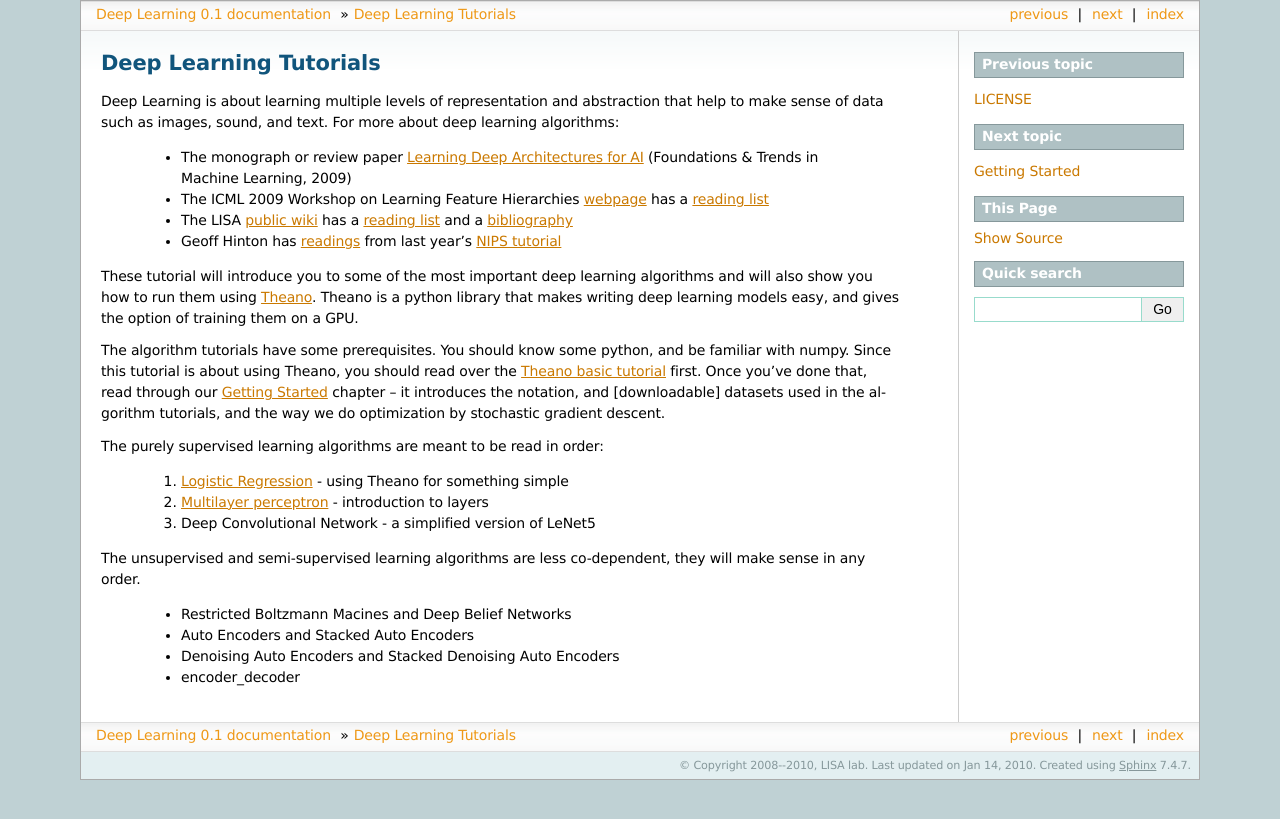
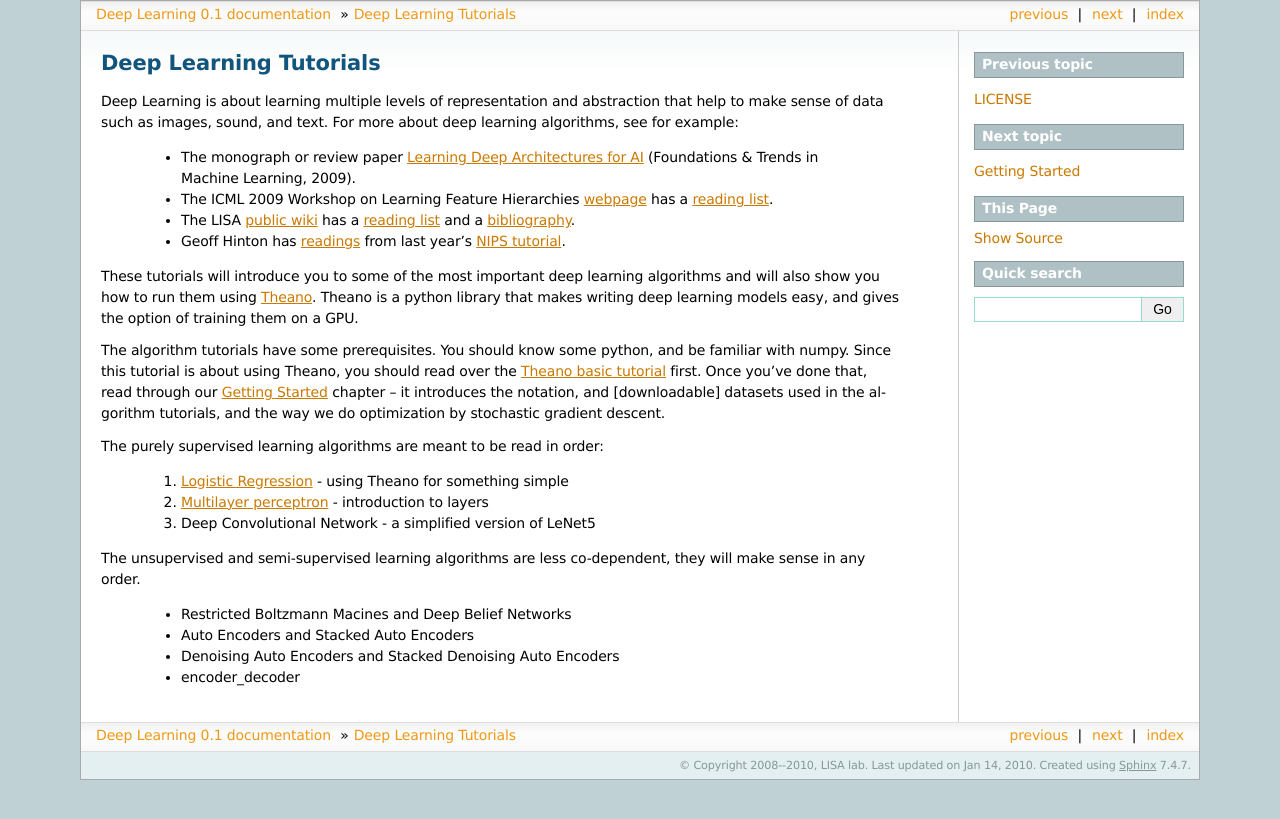
Before and after one commit to lisa-lab/DeepLearningTutorials, a Sphinx documentation site: the page built from doc/intro.txt, in a window 1280 px wide. Shown: the top 819 px of the page. Built offline with Sphinx 7.4.7, drawn with Linux system fonts in a browser that asks for light colours; formulas are drawn with MathJax 3; pages that are not in the unit, such as notebooks, are missing from menus.

Commit message:
minor presentation fixes

```diff
--- a/doc/intro.txt
+++ b/doc/intro.txt
@@ -5,14 +5,14 @@ Deep Learning Tutorials
 Deep Learning is about learning multiple levels of representation
 and abstraction that help to
 make sense of data such as images, sound, and text.
-For more about deep learning algorithms:
+For more about deep learning algorithms, see for example:
 
- - The monograph or review paper `Learning Deep Architectures for AI <http://www.iro.umontreal.ca/~lisa/publications2/index.php/publications/show/239>`_ (Foundations & Trends in Machine Learning, 2009)
- - The ICML 2009 Workshop on Learning Feature Hierarchies `webpage <http://www.cs.toronto.edu/~rsalakhu/deeplearning/index.html>`_ has a `reading list <http://www.cs.toronto.edu/~rsalakhu/deeplearning/references.html>`_
- - The LISA `public wiki <http://www.iro.umontreal.ca/~lisa/twiki/bin/view.cgi/Public/WebHome>`_ has a `reading list <http://www.iro.umontreal.ca/~lisa/twiki/bin/view.cgi/Public/ReadingOnDeepNetworks>`_ and a `bibliography <http://www.iro.umontreal.ca/~lisa/twiki/bin/view.cgi/Public/DeepNetworksBibliography>`_
- - Geoff Hinton has `readings <http://www.cs.toronto.edu/~hinton/deeprefs.html>`_ from last year's `NIPS tutorial <http://videolectures.net/jul09_hinton_deeplearn/>`_
+ - The monograph or review paper `Learning Deep Architectures for AI <http://www.iro.umontreal.ca/~lisa/publications2/index.php/publications/show/239>`_ (Foundations & Trends in Machine Learning, 2009).
+ - The ICML 2009 Workshop on Learning Feature Hierarchies `webpage <http://www.cs.toronto.edu/~rsalakhu/deeplearning/index.html>`_ has a `reading list <http://www.cs.toronto.edu/~rsalakhu/deeplearning/references.html>`_.
+ - The LISA `public wiki <http://www.iro.umontreal.ca/~lisa/twiki/bin/view.cgi/Public/WebHome>`_ has a `reading list <http://www.iro.umontreal.ca/~lisa/twiki/bin/view.cgi/Public/ReadingOnDeepNetworks>`_ and a `bibliography <http://www.iro.umontreal.ca/~lisa/twiki/bin/view.cgi/Public/DeepNetworksBibliography>`_.
+ - Geoff Hinton has `readings <http://www.cs.toronto.edu/~hinton/deeprefs.html>`_ from last year's `NIPS tutorial <http://videolectures.net/jul09_hinton_deeplearn/>`_.
 
-These tutorial will introduce you to some of the most important deep learning
+These tutorials will introduce you to some of the most important deep learning
 algorithms and will also show you how to run them using Theano_. Theano is a python library that makes writing deep learning models easy, and gives the option of
 training them on a GPU.
 
```
